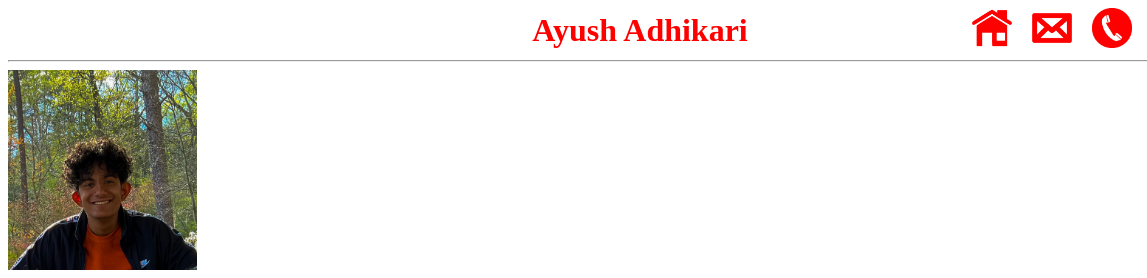
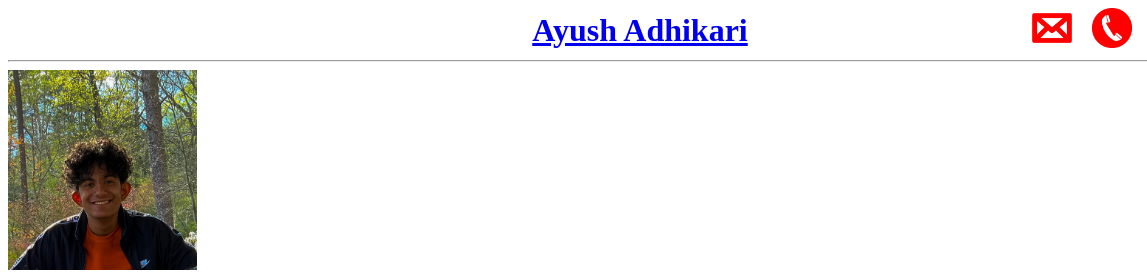
Before and after one commit to AyushAdh1kari/Personal-Website, a plain HTML site: page index.html in a window 1280 px wide. Shown: the top 278 px of the page, 0-1147 px from the left. Drawn offline with Linux system fonts and the light colour scheme.

Commit message:
Update index.html
Decided to make my name the home-page to improve design

```diff
--- a/index.html
+++ b/index.html
@@ -10,11 +10,10 @@
     <div class="top-container">
 
         <div class="name-container">
-            <h1>Ayush Adhikari</h1>
+            <h1><a href="index.html">Ayush Adhikari</a></h1>
         </div>
 
         <div class="contact-icons">
-            <a href="index.html"><img src="images/home-icon.png" height="40" width="40"></a>
             <a href="mailto:ayush.adhikari1203@gmail.com"> <img src="images/gmail.png" height="40" width="40"></a>
             <a href="tel:9802427858"><img src="images/phone.png" height="40" width="40"></a>
             <a href="https://www.linkedin.com/in/ayushadhikari1/" target="_blank"><img src="images/linkedin.png" height="40" width="40" class="linkedin"></a>
```
